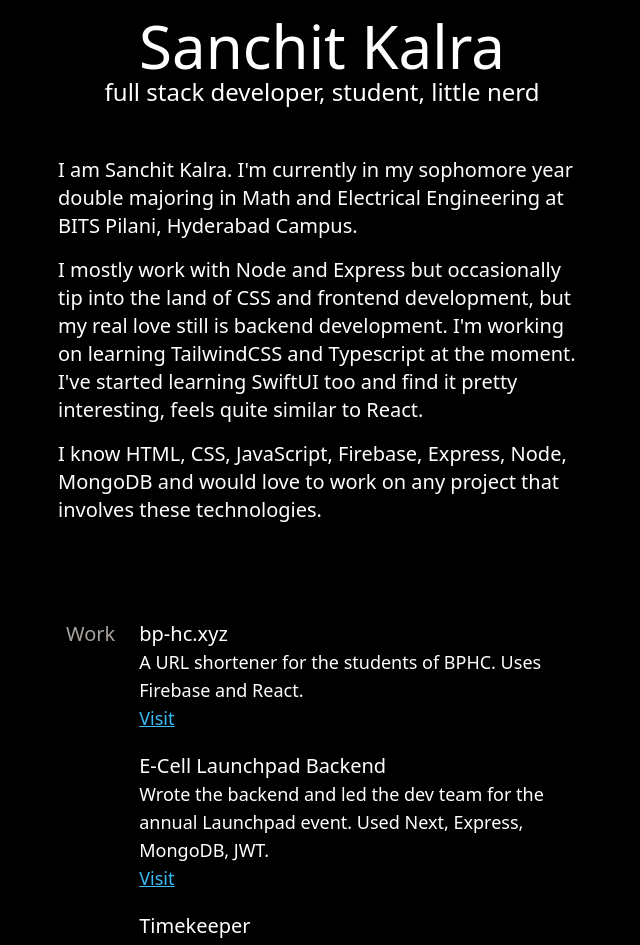
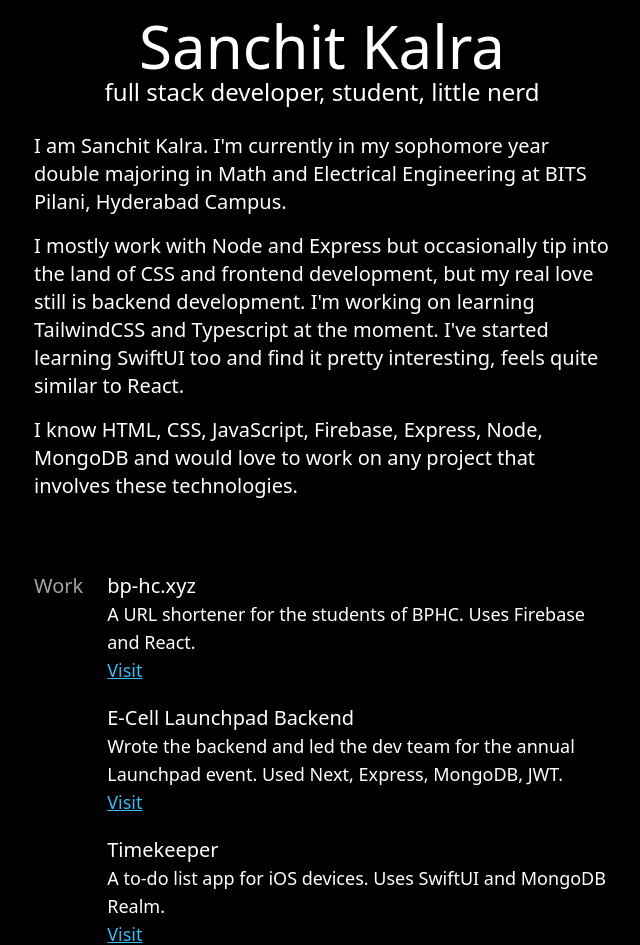
Before and after one commit to sanchitkalra/personal-website, a Next.js app: page / in a window 1280 px wide. Shown: the part 160-1105 px from the top of the page, without its empty margins (318-958 px from the left). Built offline with nearby package versions, Linux system fonts and the light colour scheme.

Commit message:
fix a small styling issue

```diff
--- a/pages/index.jsx
+++ b/pages/index.jsx
@@ -27,7 +27,7 @@ export default function Home() {
           </div>
         </div>
 
-        <div className="grid max-w-xl flex-auto p-6 text-xl">
+        <div className="grid max-w-xl flex-auto text-xl">
           <p className="py-2">
             I am Sanchit Kalra. I'm currently in my sophomore year double
             majoring in Math and Electrical Engineering at BITS Pilani,
@@ -46,7 +46,7 @@ export default function Home() {
           </p>
         </div>
 
-        <div className="mt-16 flex max-w-lg flex-col text-lg sm:flex-row sm:text-left">
+        <div className="mt-16 flex max-w-xl flex-col text-lg sm:flex-row sm:text-left">
           <div className="mr-6 flex-auto text-xl text-stone-400">Work</div>
           <div className="flex-auto">
             <div className="pb-5">
```
